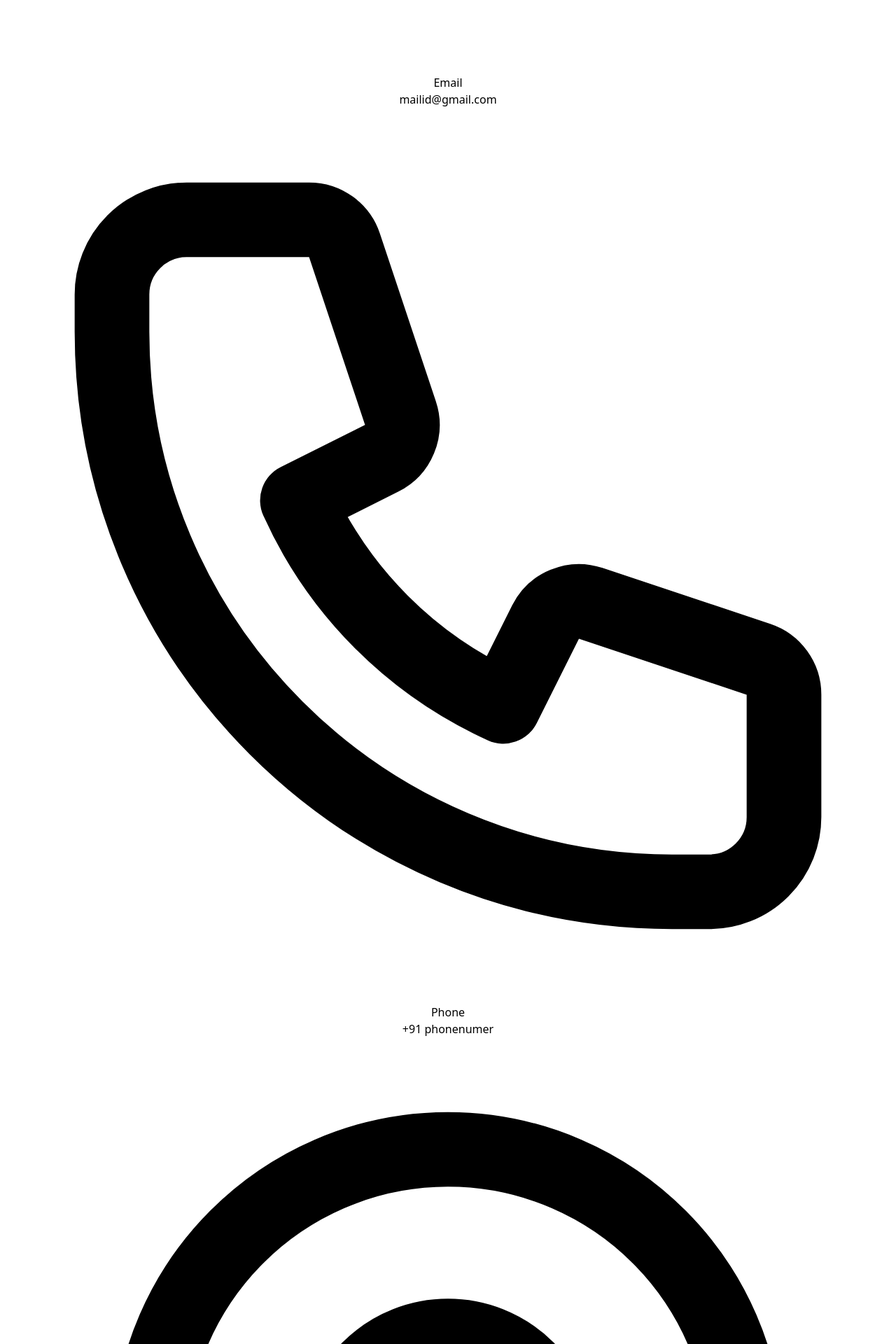
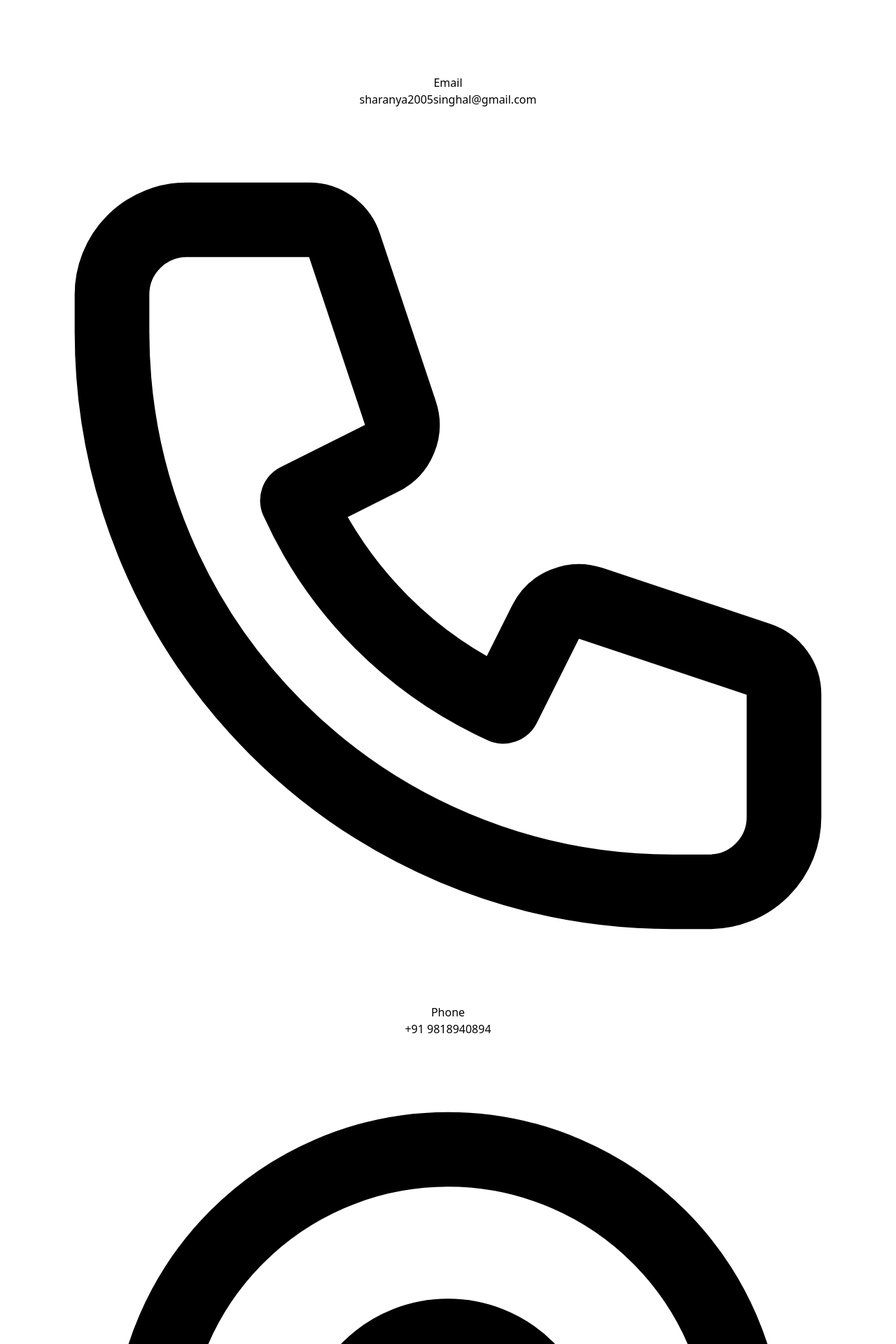
Before and after one commit to sharanyasinghal/My_Portfolio, a React (Vite) app: page / in a window 1280 px wide. Shown: the part 3780-5700 px from the top of the page at 70% size. Built offline with nearby package versions, Linux system fonts and the light colour scheme.

Commit message:
Update Contact.jsx

```diff
--- a/src/components/Contact.jsx
+++ b/src/components/Contact.jsx
@@ -63,7 +63,7 @@ const Contact = () => {
                 </svg>
               </div>
               <h3 className="text-xl font-semibold text-white mb-2">Email</h3>
-              <p className="text-gray-300">mailid@gmail.com</p>
+              <p className="text-gray-300">sharanya2005singhal@gmail.com</p>
             </div>
             <div className="p-4">
               <div className="w-12 h-12 mx-auto bg-purple-500 rounded-full flex items-center justify-center text-white text-xl mb-4">
@@ -72,7 +72,7 @@ const Contact = () => {
                 </svg>
               </div>
               <h3 className="text-xl font-semibold text-white mb-2">Phone</h3>
-              <p className="text-gray-300">+91 phonenumer</p>
+              <p className="text-gray-300">+91 9818940894</p>
             </div>
             <div className="p-4">
               <div className="w-12 h-12 mx-auto bg-green-500 rounded-full flex items-center justify-center text-white text-xl mb-4">
@@ -82,7 +82,7 @@ const Contact = () => {
                 </svg>
               </div>
               <h3 className="text-xl font-semibold text-white mb-2">Location</h3>
-              <p className="text-gray-300">Noida, India</p>
+              <p className="text-gray-300">Delhi, India</p>
             </div>
           </div>
         </div>
```
